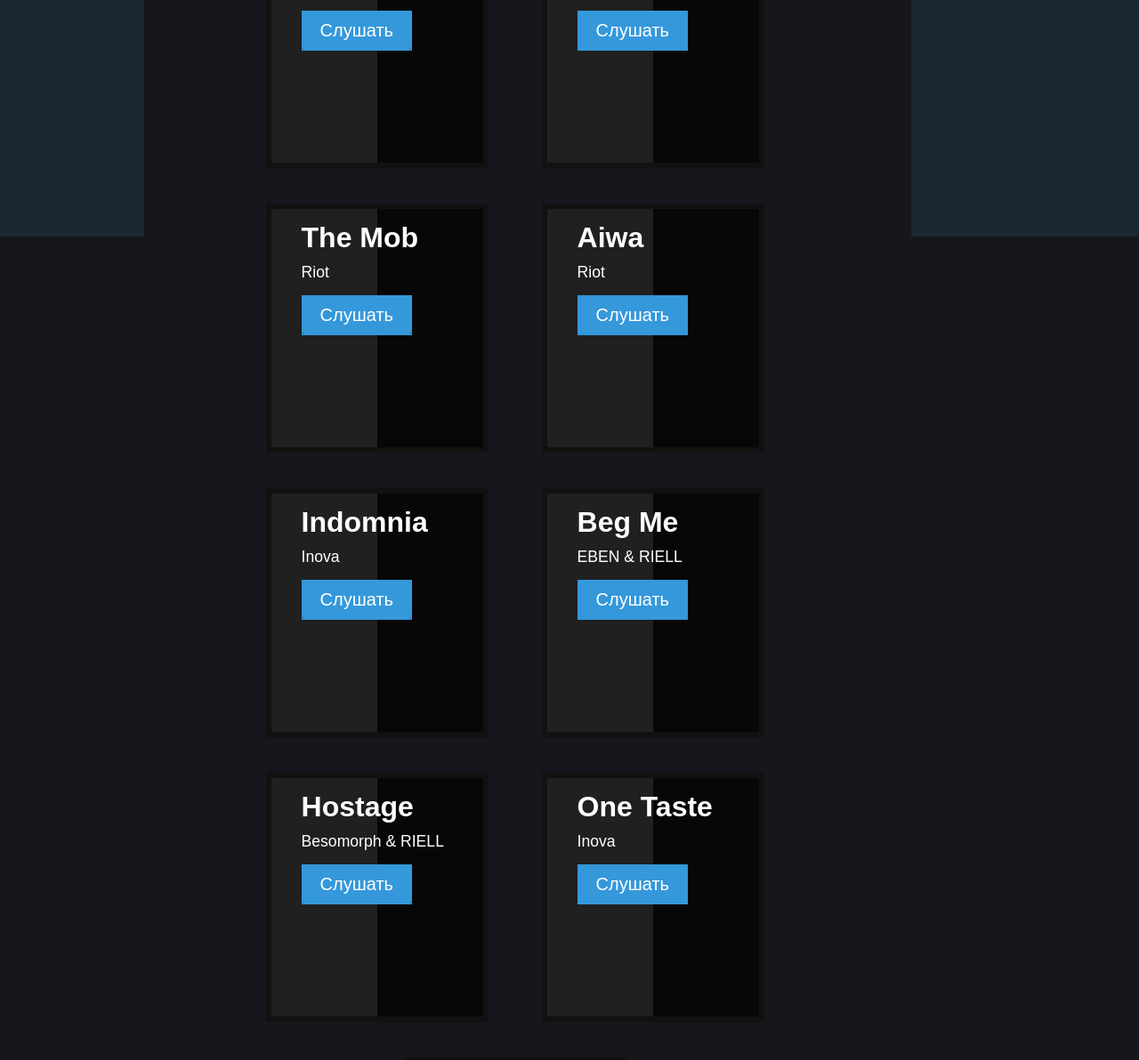
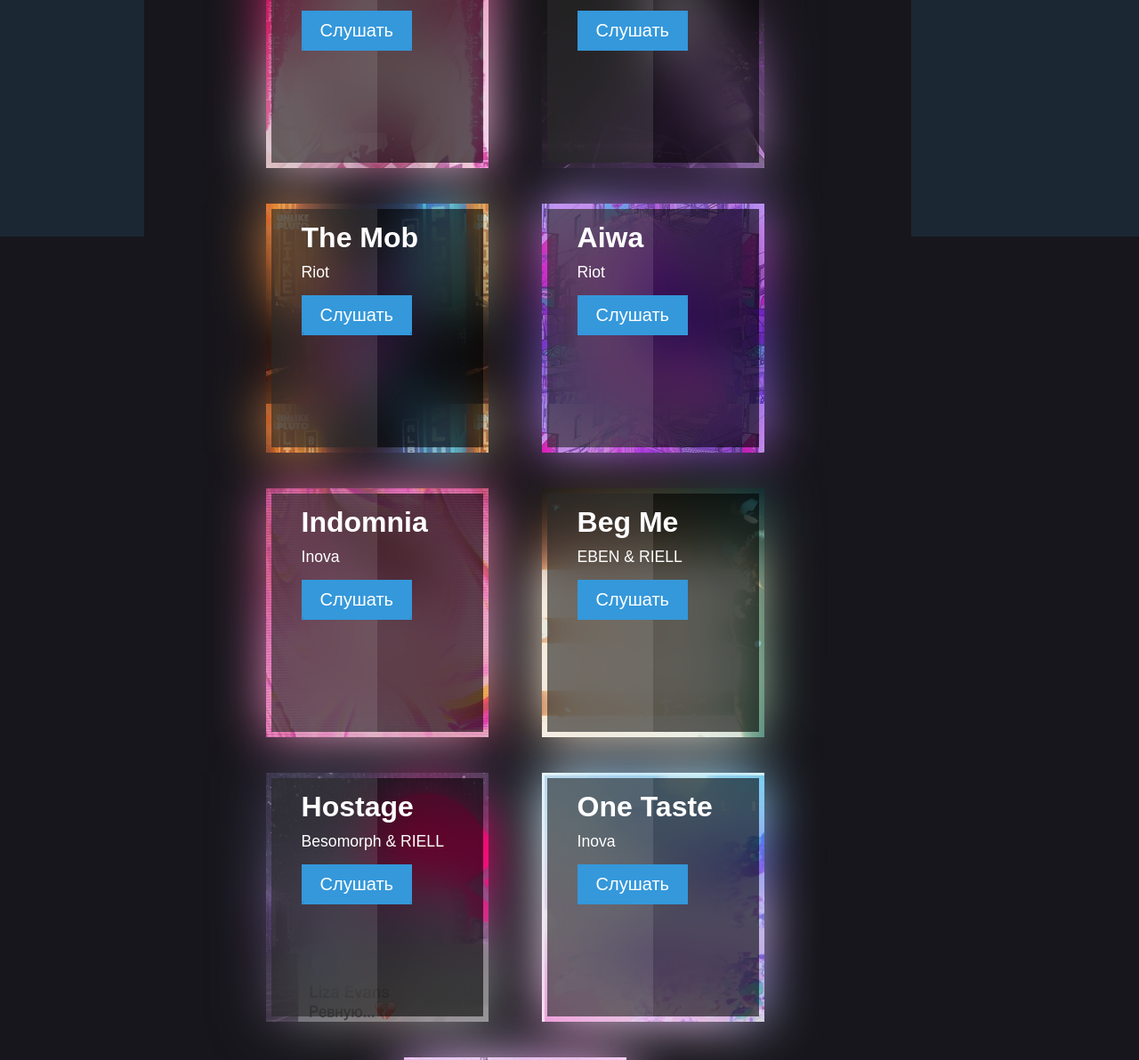
Before and after one commit to vitaliinayko/vitaliinajko.github.io, a plain HTML site: page index.html in a window 1280 px wide. Shown: the part 534-1726 px from the top of the page at 89% size. Drawn offline with Linux system fonts and the light colour scheme.

Commit message:
Update index.css

```diff
--- a/index.css
+++ b/index.css
@@ -101,51 +101,51 @@ section{
 }
 .container .box:nth-child(1)::before, .container .box:nth-child(1)::after{
 	background:linear-gradient(45deg, #03a9f4, #ff0058);
-	background-image: url('Pictures/anme.jpg');
+	background-image: url('anme.jpg');
 }
 .container .box:nth-child(2)::before, .container .box:nth-child(2)::after{
 	background:linear-gradient(45deg, #03a9f4, #ff0058);
-	background-image: url('Pictures/over you.jpg');
+	background-image: url('over you.jpg');
 }
 .container .box:nth-child(3)::before, .container .box:nth-child(3)::after{
 	background:linear-gradient(45deg, #4dff03, #00d0ff);
-	background-image: url('Pictures/starlight.jpg');
+	background-image: url('starlight.jpg');
 }
 .container .box:nth-child(4)::before, .container .box:nth-child(4)::after{
 	background:linear-gradient(45deg, #fa46a9, #46ebfa);
-	background-image: url('Pictures/m0lly.jpg');
+	background-image: url('m0lly.jpg');
 }
 .container .box:nth-child(5)::before, .container .box:nth-child(5)::after{
 	background:linear-gradient(45deg, #ffd21c, #24ff1c);
-	background-image: url('Pictures/tik tok.jpg');
+	background-image: url('tik tok.jpg');
 }
 .container .box:nth-child(6)::before, .container .box:nth-child(6)::after{
 	background:linear-gradient(45deg, #00d0ff, #03a9f4);
-	background-image: url('Pictures/eat you alive.jpg');
+	background-image: url('eat you alive.jpg');
 }
 .container .box:nth-child(7)::before, .container .box:nth-child(7)::after{
 	background:linear-gradient(45deg, #ff1c24, #ff1c24);
-	background-image: url('Pictures/ревную.jpg');
+	background-image: url('ревную.jpg');
 }
 .container .box:nth-child(8)::before, .container .box:nth-child(8)::after{
 	background:linear-gradient(45deg, #ff1c24, #ff1cf7);
-	background-image: url('Pictures/all i need.jpg');
+	background-image: url('all i need.jpg');
 }
 .container .box:nth-child(9)::before, .container .box:nth-child(9)::after{
 	background:linear-gradient(45deg, #f7ff1c, #1c3eff);
-	background-image: url('Pictures/это.jpg');
+	background-image: url('это.jpg');
 }
 .container .box:nth-child(10)::before, .container .box:nth-child(10)::after{
 	background:linear-gradient(45deg, #c5c8d9, #18225e);
-	background-image: url('Pictures/starlight.jpg');
+	background-image: url('starlight.jpg');
 }
 .container .box:nth-child(11)::before, .container .box:nth-child(11)::after{
 	background:linear-gradient(45deg, #fa46a9, #46ebfa);
-	background-image: url('Pictures/starlight.jpg');
+	background-image: url('starlight.jpg');
 }
 .container .box:nth-child(12)::before, .container .box:nth-child(12)::after{
 	background:linear-gradient(45deg, #ffd21c, #24ff1c);
-	background-image: url('Pictures/starlight.jpg');
+	background-image: url('starlight.jpg');
 }
 .container .box span{
 	position: absolute;
```
